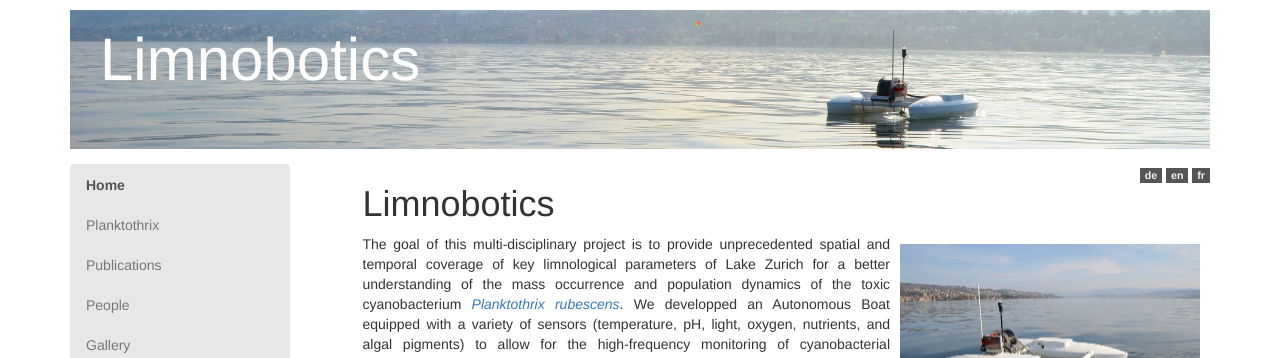
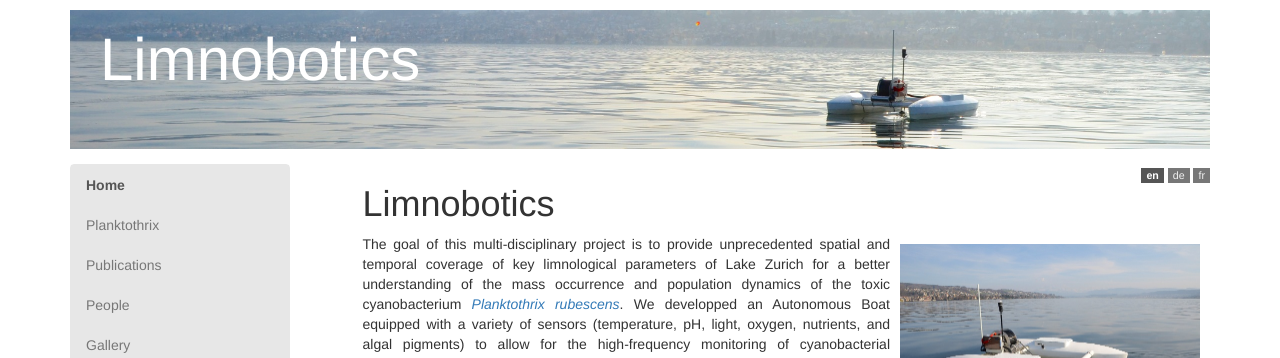
Before and after one commit to limnobotics/limnobotics.github.io, a Jekyll site: the page built from en/index.md, in a window 1280 px wide. Shown: the top 358 px of the page. Built offline with Jekyll 4.4.1, drawn with Linux system fonts in a browser that asks for light colours; nearby versions of some CDN libraries.

Commit message:
highlight current language

```diff
--- a/_config.yml
+++ b/_config.yml
@@ -48,9 +48,9 @@ menu:
 #
 main_language: en
 languages:
+  - id: en
+    name: English
   - id: de
     name: Deutsch
-  - id: en
-    name: English
   - id: fr
     name: Français
--- a/_includes/language_selector.html
+++ b/_includes/language_selector.html
@@ -1,6 +1,10 @@
 {% capture old_lang_part %}/{{ page.language }}/{% endcapture %}
 {% assign available_langs = site.languages | map: "id" %}
 {% for lang in available_langs %}
-  {% capture lang_part %}/{{ lang }}/{% endcapture %}
-  <a href="{{ page.url | replace: old_lang_part, lang_part }}" class="language-link" >{{ lang }}</a>
+{% capture lang_part %}/{{ lang }}/{% endcapture %}
+  {% if lang_part == old_lang_part %}
+    <a href="{{ page.url | replace: old_lang_part, lang_part }}" class="language-link current-language-link" >{{ lang }}</a>
+  {% else %}
+    <a href="{{ page.url | replace: old_lang_part, lang_part }}" class="language-link" >{{ lang }}</a>
+  {% endif %}
 {% endfor %}
--- a/css/vertical.css
+++ b/css/vertical.css
@@ -125,14 +125,18 @@ img {
   padding-top: 1px;
   padding-bottom: 2px;
   font-size: 8pt;
-  background-color: #555555;
+  background-color: #777777;
   color: #f1f1f1;
-  font-weight: bold;
 }
 .language-link:hover {
   color: #f1f1f1;
   text-decoration: none;
   background-color: #222222;
+}
+.current-language-link {
+  color: #ffffff;
+  background-color: #555555;
+  font-weight: bold;
 }
 
 .people-role {
```
